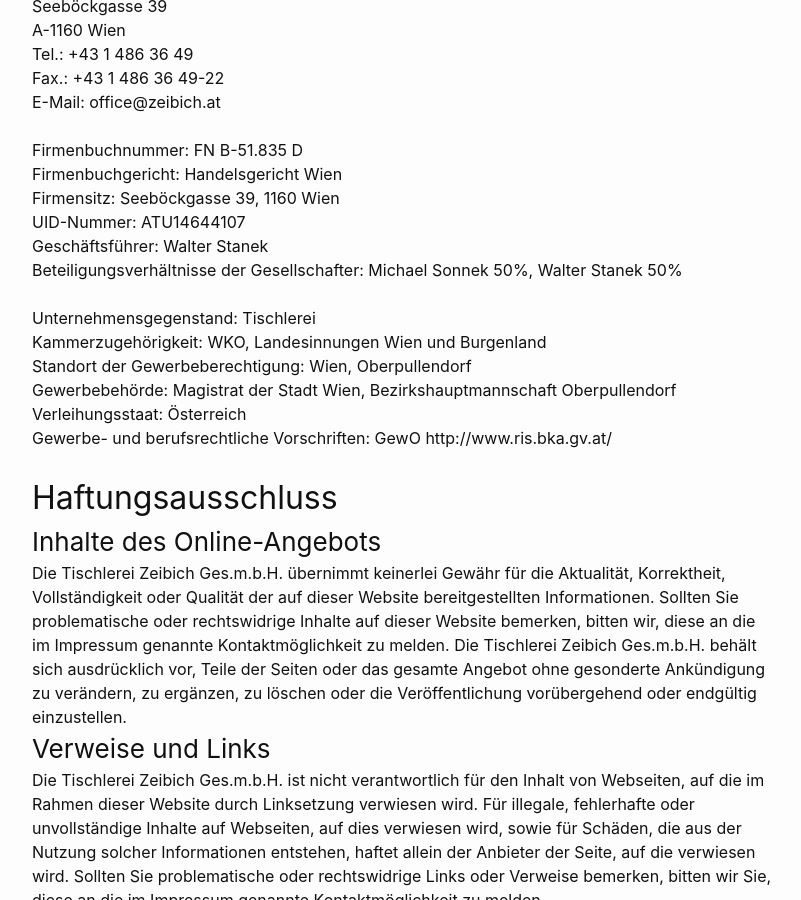
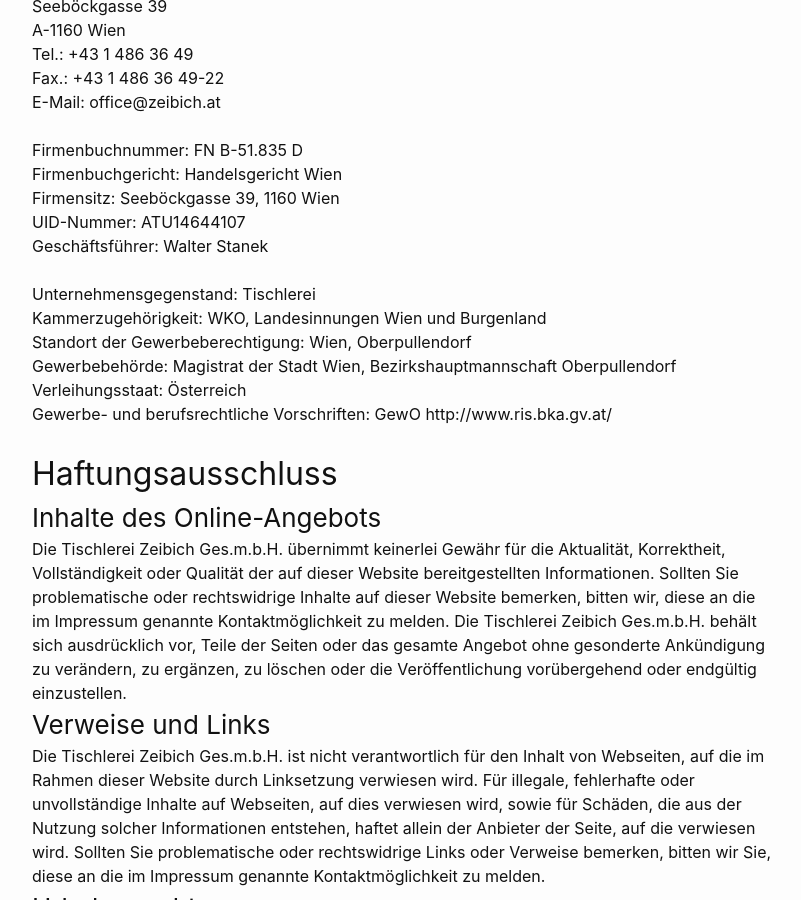
Before and after one commit to Zeibich/www.zeibich.at, a Jekyll site: the page built from impressum.md, in a window 1280 px wide and 900 px high, scrolled down 342 px. Shown: the whole window, without its empty margins (238-1039 px from the left). Built offline with Jekyll 4.4.1, drawn with Linux system fonts in a browser that asks for light colours.

Commit message:
Beteiligungsverhältnis

```diff
--- a/impressum.md
+++ b/impressum.md
@@ -27,7 +27,6 @@
 Firmensitz: Seeböckgasse 39, 1160 Wien<br>
 UID-Nummer: ATU14644107<br>
 Geschäftsführer: Walter Stanek<br>
-Beteiligungsverhältnisse der Gesellschafter: Michael Sonnek 50%, Walter Stanek 50%
 </p>
 <br>
 
```
